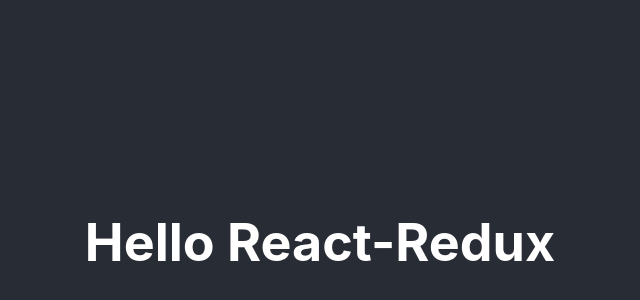
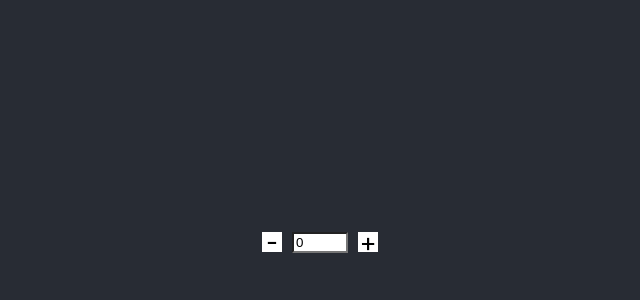
Before and after one commit to shuvoshaha/react-redux, a React (Create React App) app: page / in a window 1280 px wide. Shown: the part 158-458 px from the top of the page, without its empty margins (320-960 px from the left). Built offline with nearby package versions, Linux system fonts and the light colour scheme.

Commit message:
store and reducer and actions created

```diff
--- a/src/App.css
+++ b/src/App.css
@@ -2,10 +2,6 @@
   text-align: center;
 }
 
-.App-logo {
-  height: 40vmin;
-  pointer-events: none;
-}
 
 @media (prefers-reduced-motion: no-preference) {
   .App-logo {
@@ -36,3 +32,23 @@
     transform: rotate(360deg);
   }
 }
+
+.quantity{
+  display: flex;
+}
+
+.btn-cm{
+  width: 20px;
+  height: 20px;
+  text-align: center;
+  margin: 0 10px;
+  cursor: pointer;
+  background: #fff;
+  color: #000;
+  line-height: 20px;
+}
+
+.values, input{
+  appearance: none;
+  -webkit-appearance: none;
+}
--- a/src/App.js
+++ b/src/App.js
@@ -5,7 +5,11 @@
   return (
     <div className="App">
       <header className="App-header">
-        <h1>Hello React-Redux</h1>
+         <div className="quantity">
+           <a className="btn-cm decrement" title="decrement"><span>-</span></a>
+           <input type="number" name="quantity" value="0" min="0" max="10" className="values"/>
+           <a className="btn-cm increment" title="increment"><span>+</span></a>
+         </div>
       </header>
     </div>
   );
```
Also changed, not shown: src/action/action.js (added), src/reducer/index.js (added), src/store.js (added).
